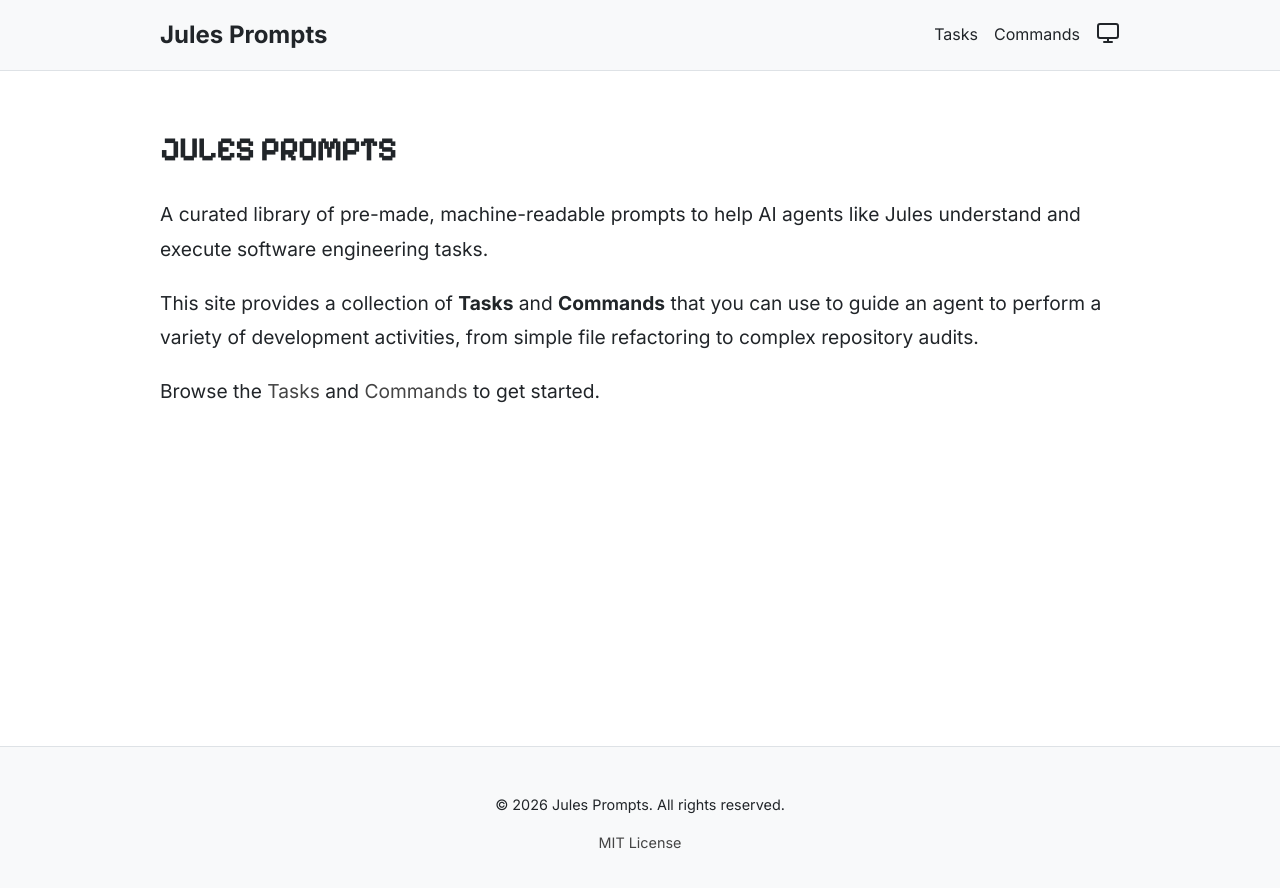
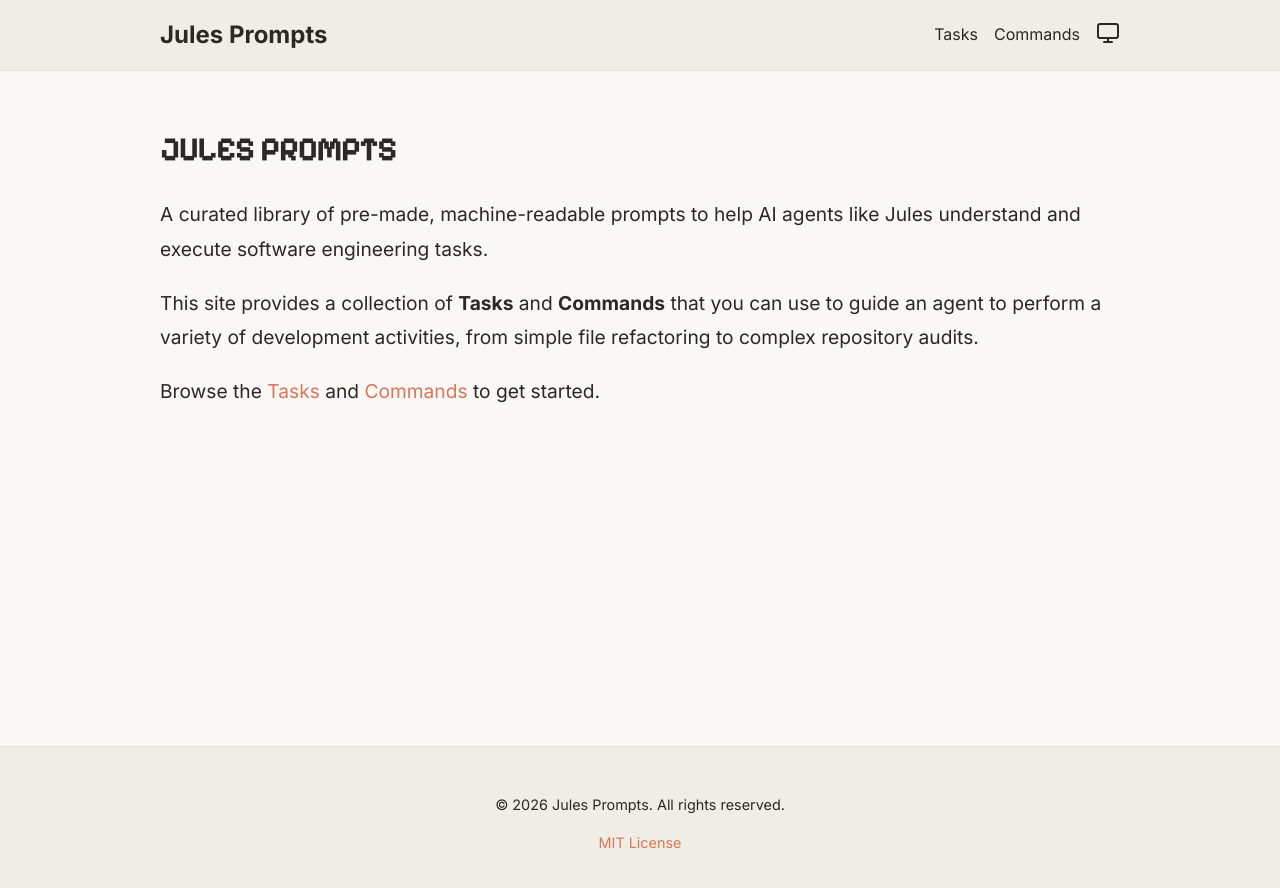
Before and after one commit to melbinjp/jules-prompts, a Jekyll site: the page built from index.md, in a window 1280 px wide. Shown: the top 888 px of the page. Built offline with Jekyll 4.4.1, drawn with Linux system fonts in a browser that asks for light colours; our own code applies the rules of GitHub Pages for plain Markdown files.

Commit message:
style: update light theme to anthropic-like cream with warm glow

```diff
--- a/assets/css/style.scss
+++ b/assets/css/style.scss
@@ -9,14 +9,15 @@
   --line-height-base: 1.6;
 
   // Light Theme
-  --primary-color: #444;
-  --primary-color-hover: #111;
-  --text-color: #212529;
-  --body-bg: #ffffff;
-  --subtle-bg: #f8f9fa;
-  --border-color: #dee2e6;
+  --primary-color: #d97757;
+  --primary-color-hover: #c46343;
+  --text-color: #2b2825;
+  --body-bg: #f9f8f6;
+  --subtle-bg: #f0ede6;
+  --border-color: #e6e2d8;
   --card-bg: #ffffff;
-  --card-shadow: 0 4px 6px rgba(0, 0, 0, 0.1);
+  --card-shadow: 0 4px 10px rgba(0, 0, 0, 0.04);
+  --card-glow-shadow: 0 10px 30px rgba(217, 119, 87, 0.15);
   --button-bg: var(--primary-color);
   --button-text-color: #ffffff;
   --button-hover-bg: var(--primary-color-hover);
@@ -253,10 +254,10 @@ a {
   }
 }
 
-html[data-theme="light"] .copy-btn {
-  box-shadow: 0 4px 6px rgba(0, 0, 0, 0.1);
+html:not([data-theme="dark"]) .copy-btn {
+  box-shadow: 0 4px 6px rgba(0, 0, 0, 0.05);
   &:hover {
-    box-shadow: 0 6px 12px rgba(0, 0, 0, 0.15);
+    box-shadow: var(--card-glow-shadow);
     transform: translateY(-2px);
   }
 }
```
